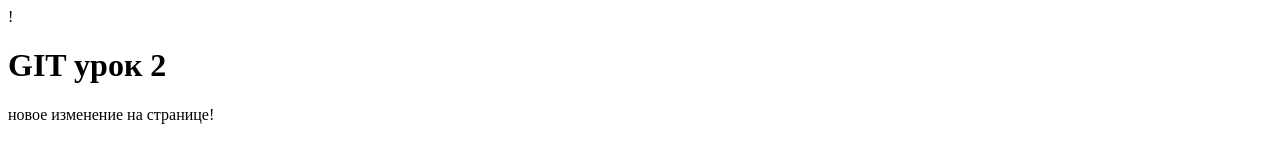
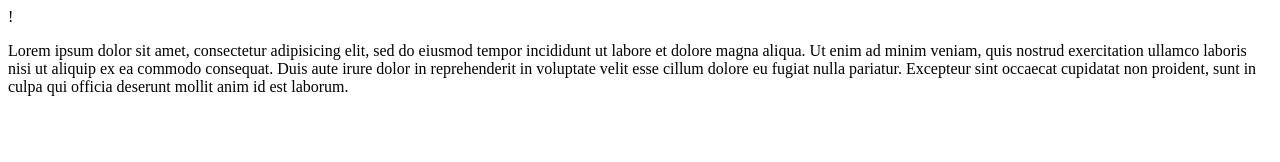
Before and after one commit to jekafisun/site, a plain HTML site: page index.html in a window 1280 px wide. Drawn offline with Linux system fonts and the light colour scheme.

Commit message:
Lorem ipsum

```diff
--- a/index.html
+++ b/index.html
@@ -6,8 +6,11 @@
 	<link rel="stylesheet" href="css/style.css">
 </head>
 <body>
-	<h1>GIT урок 2</h1>
-	<p>новое изменение на странице!</p>
-
+	<p>Lorem ipsum dolor sit amet, consectetur adipisicing elit, sed do eiusmod
+	tempor incididunt ut labore et dolore magna aliqua. Ut enim ad minim veniam,
+	quis nostrud exercitation ullamco laboris nisi ut aliquip ex ea commodo
+	consequat. Duis aute irure dolor in reprehenderit in voluptate velit esse
+	cillum dolore eu fugiat nulla pariatur. Excepteur sint occaecat cupidatat non
+	proident, sunt in culpa qui officia deserunt mollit anim id est laborum.</p>
 </body>
 </html>
```
